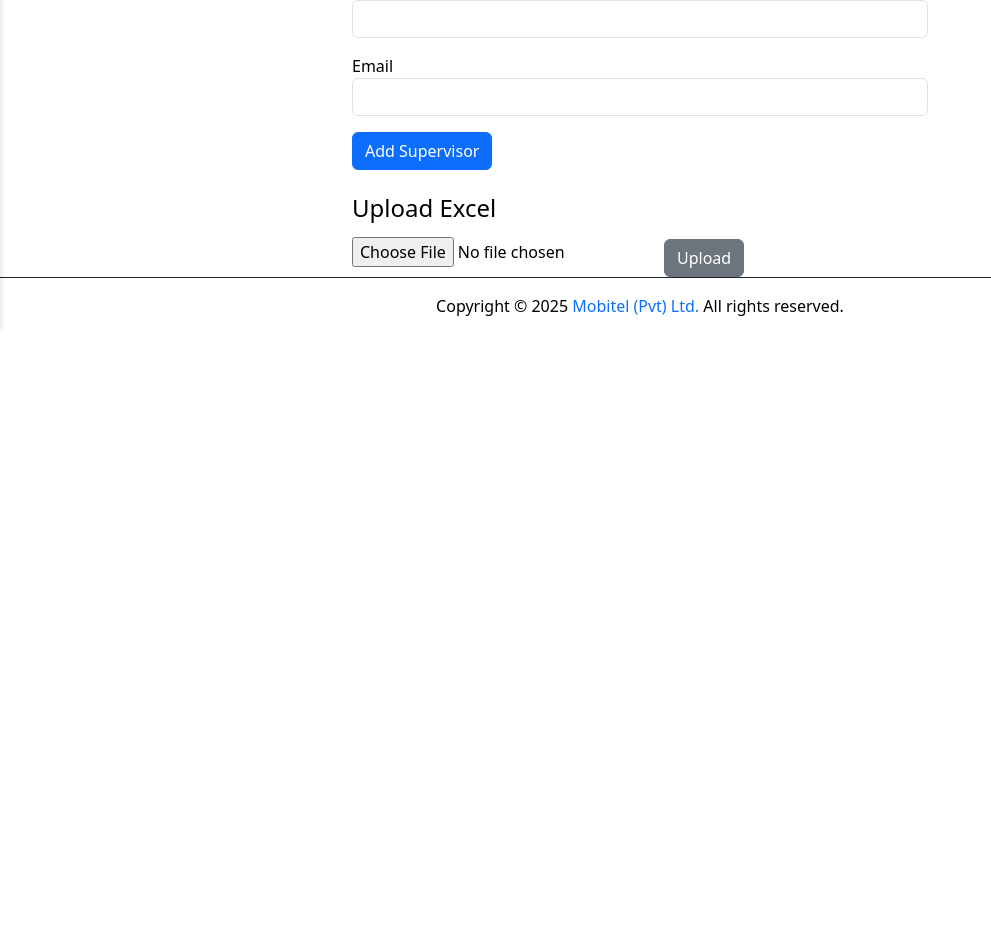
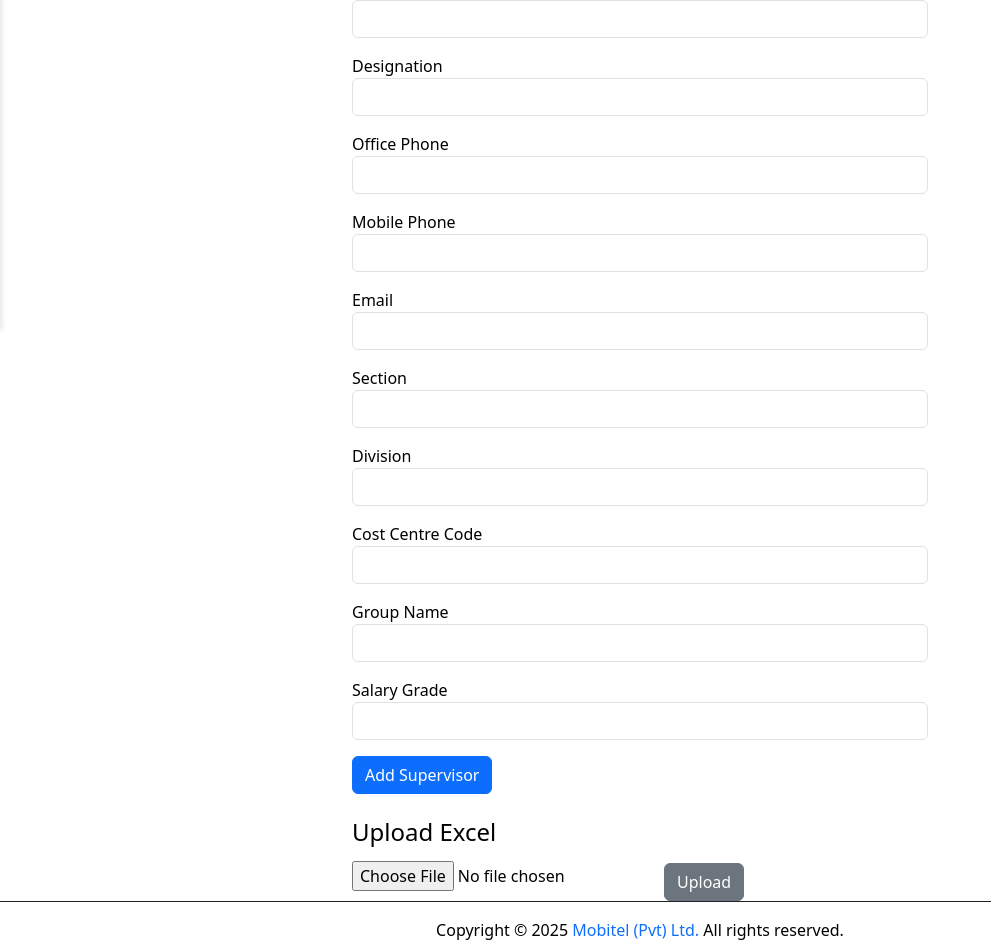
Before and after one commit to internmanagementsystem2025/internshipmanagementsystem, a React (Vite) app in the folder frontend/: page /add-new-supervisor in a window 1280 px wide. Shown: the part 470-1417 px from the top of the page, without its empty margins (0-991 px from the left). Before the commit the page ends 804 px from the top, so only its background shows below. Built offline with nearby package versions, Linux system fonts and the light colour scheme; no server answers; sample sign-in values are in the browser's storage.

Commit message:
update addSupervisor Page

```diff
--- a/frontend/src/admin/pages/scheme/AddSupervisor.jsx
+++ b/frontend/src/admin/pages/scheme/AddSupervisor.jsx
@@ -3,12 +3,20 @@ import axios from 'axios';
 
 const AddSupervisor = () => {
   const [formData, setFormData] = useState({
-    EMPLOYEE_NUMBER: '',
-    EMPLOYEE_TITLE: '',
-    EMPLOYEE_FIRST_NAME: '',
-    EMPLOYEE_SURNAME: '',
-    EMPLOYEE_DESIGNATION: '',
+    SUPERVISOR_NUMBER: '',
+    SUPERVISOR_TITLE: '',
+    SUPERVISOR_INITIALS: '',
+    SUPERVISOR_FIRST_NAME: '',
+    SUPERVISOR_SURNAME: '',
+    SUPERVISOR_DESIGNATION: '',
+    SUPERVISOR_OFFICE_PHONE: '',
+    SUPERVISOR_MOBILE_PHONE: '',
     email: '',
+    SUPERVISOR_SECTION: '',
+    SUPERVISOR_DIVISION: '',
+    SUPERVISOR_COST_CENTRE_CODE: '',
+    SUPERVISOR_GROUP_NAME: '',
+    SUPERVISOR_SALARY_GRADE: '',
   });
   const [file, setFile] = useState(null);
   const [message, setMessage] = useState('');
@@ -37,32 +45,59 @@ const AddSupervisor = () => {
     setError('');
 
     const trimmedData = {
-      EMPLOYEE_NUMBER: formData.EMPLOYEE_NUMBER.trim(),
-      EMPLOYEE_TITLE: formData.EMPLOYEE_TITLE.trim(),
-      EMPLOYEE_FIRST_NAME: formData.EMPLOYEE_FIRST_NAME.trim(),
-      EMPLOYEE_SURNAME: formData.EMPLOYEE_SURNAME.trim(),
-      EMPLOYEE_DESIGNATION: formData.EMPLOYEE_DESIGNATION.trim(),
+      SUPERVISOR_NUMBER: formData.SUPERVISOR_NUMBER.trim(),
+      SUPERVISOR_TITLE: formData.SUPERVISOR_TITLE.trim(),
+      SUPERVISOR_INITIALS: formData.SUPERVISOR_INITIALS.trim(),
+      SUPERVISOR_FIRST_NAME: formData.SUPERVISOR_FIRST_NAME.trim(),
+      SUPERVISOR_SURNAME: formData.SUPERVISOR_SURNAME.trim(),
+      SUPERVISOR_DESIGNATION: formData.SUPERVISOR_DESIGNATION.trim(),
+      SUPERVISOR_OFFICE_PHONE: formData.SUPERVISOR_OFFICE_PHONE.trim(),
+      SUPERVISOR_MOBILE_PHONE: formData.SUPERVISOR_MOBILE_PHONE.trim(),
       email: formData.email.trim(),
+      SUPERVISOR_SECTION: formData.SUPERVISOR_SECTION.trim(),
+      SUPERVISOR_DIVISION: formData.SUPERVISOR_DIVISION.trim(),
+      SUPERVISOR_COST_CENTRE_CODE: formData.SUPERVISOR_COST_CENTRE_CODE.trim(),
+      SUPERVISOR_GROUP_NAME: formData.SUPERVISOR_GROUP_NAME.trim(),
+      SUPERVISOR_SALARY_GRADE: formData.SUPERVISOR_SALARY_GRADE.trim(),
     };
 
+
     // Validation
-    if (!trimmedData.EMPLOYEE_NUMBER) return setError('Employee Number is required');
-    if (!trimmedData.EMPLOYEE_TITLE) return setError('Employee Title is required');
-    if (!trimmedData.EMPLOYEE_FIRST_NAME) return setError('First Name is required');
-    if (!trimmedData.EMPLOYEE_SURNAME) return setError('Surname is required');
-    if (!trimmedData.EMPLOYEE_DESIGNATION) return setError('Designation is required');
+    if (!trimmedData.SUPERVISOR_NUMBER) return setError('Employee Number is required');
+    if (!trimmedData.SUPERVISOR_TITLE) return setError('Employee Title is required');
+    if (!trimmedData.SUPERVISOR_INITIALS) return setError('Initials are required');
+    if (!trimmedData.SUPERVISOR_FIRST_NAME) return setError('First Name is required');
+    if (!trimmedData.SUPERVISOR_SURNAME) return setError('Surname is required');
+    if (!trimmedData.SUPERVISOR_DESIGNATION) return setError('Designation is required');
+    if (!trimmedData.SUPERVISOR_OFFICE_PHONE) return setError('Office Phone is required');
+    if (!trimmedData.SUPERVISOR_MOBILE_PHONE) return setError('Mobile Phone is required');
     if (!trimmedData.email) return setError('Email is required');
+    if (!trimmedData.SUPERVISOR_SECTION) return setError('Section is required');
+    if (!trimmedData.SUPERVISOR_DIVISION) return setError('Division is required');
+    if (!trimmedData.SUPERVISOR_COST_CENTRE_CODE) return setError('Cost Centre Code is required');
+    if (!trimmedData.SUPERVISOR_GROUP_NAME) return setError('Group Name is required');
+    if (!trimmedData.SUPERVISOR_SALARY_GRADE) return setError('Salary Grade is required');
+
 
     try {
-      const res = await axios.post('http://localhost:5000/api/employees/add', trimmedData);
+      const res = await axios.post('http://localhost:5000/api/supervisors/add', trimmedData);
       setMessage(res.data.message || 'Supervisor added successfully');
       setFormData({
-        EMPLOYEE_NUMBER: '',
-        EMPLOYEE_TITLE: '',
-        EMPLOYEE_FIRST_NAME: '',
-        EMPLOYEE_SURNAME: '',
-        EMPLOYEE_DESIGNATION: '',
+        SUPERVISOR_NUMBER: '',
+        SUPERVISOR_TITLE: '',
+        SUPERVISOR_INITIALS: '',
+        SUPERVISOR_FIRST_NAME: '',
+        SUPERVISOR_SURNAME: '',
+        SUPERVISOR_DESIGNATION: '',
+        SUPERVISOR_OFFICE_PHONE: '',
+        SUPERVISOR_MOBILE_PHONE: '',
         email: '',
+        SUPERVISOR_SECTION: '',
+        SUPERVISOR_DIVISION: '',
+        SUPERVISOR_COST_CENTRE_CODE: '',
+        SUPERVISOR_GROUP_NAME: '',
+        SUPERVISOR_SALARY_GRADE: '',
+
       });
     } catch (err) {
       setError(err.response?.data?.error || 'Failed to add supervisor');
@@ -83,7 +118,7 @@ const AddSupervisor = () => {
       const data = new FormData();
       data.append('file', file);
 
-      const res = await axios.post('http://localhost:5000/api/employees/upload', data, {
+      const res = await axios.post('http://localhost:5000/api/supervisors/upload', data, {
         headers: { 'Content-Type': 'multipart/form-data' },
       });
 
@@ -111,8 +146,8 @@ const AddSupervisor = () => {
           <input
             type="text"
             className="form-control"
-            name="EMPLOYEE_NUMBER"
-            value={formData.EMPLOYEE_NUMBER}
+            name="SUPERVISOR_NUMBER"
+            value={formData.SUPERVISOR_NUMBER}
             onChange={handleChange}
             required
           />
@@ -122,8 +157,19 @@ const AddSupervisor = () => {
           <input
             type="text"
             className="form-control"
-            name="EMPLOYEE_TITLE"
-            value={formData.EMPLOYEE_TITLE}
+            name="SUPERVISOR_TITLE"
+            value={formData.SUPERVISOR_TITLE}
+            onChange={handleChange}
+            required
+          />
+        </div>
+        <div className="mb-3">
+          <label>Employee Initials</label>
+          <input
+            type="text"
+            className="form-control"
+            name="SUPERVISOR_INITIALS"
+            value={formData.SUPERVISOR_INITIALS}
             onChange={handleChange}
             required
           />
@@ -133,8 +179,8 @@ const AddSupervisor = () => {
           <input
             type="text"
             className="form-control"
-            name="EMPLOYEE_FIRST_NAME"
-            value={formData.EMPLOYEE_FIRST_NAME}
+            name="SUPERVISOR_FIRST_NAME"
+            value={formData.SUPERVISOR_FIRST_NAME}
             onChange={handleChange}
             required
           />
@@ -144,8 +190,8 @@ const AddSupervisor = () => {
           <input
             type="text"
             className="form-control"
-            name="EMPLOYEE_SURNAME"
-            value={formData.EMPLOYEE_SURNAME}
+            name="SUPERVISOR_SURNAME"
+            value={formData.SUPERVISOR_SURNAME}
             onChange={handleChange}
             required
           />
@@ -155,8 +201,30 @@ const AddSupervisor = () => {
           <input
             type="text"
             className="form-control"
-            name="EMPLOYEE_DESIGNATION"
-            value={formData.EMPLOYEE_DESIGNATION}
+            name="SUPERVISOR_DESIGNATION"
+            value={formData.SUPERVISOR_DESIGNATION}
+            onChange={handleChange}
+            required
+          />
+        </div>
+        <div className="mb-3">
+          <label>Office Phone</label>
+          <input
+            type="int"
+            className="form-control"
+            name="SUPERVISOR_OFFICE_PHONE"
+            value={formData.SUPERVISOR_OFFICE_PHONE}
+            onChange={handleChange}
+            required
+          />
+        </div>
+        <div className="mb-3">
+          <label>Mobile Phone</label>
+          <input
+            type="int"
+            className="form-control"
+            name="SUPERVISOR_MOBILE_PHONE"
+            value={formData.SUPERVISOR_MOBILE_PHONE}
             onChange={handleChange}
             required
           />
@@ -172,6 +240,62 @@ const AddSupervisor = () => {
             required
           />
         </div>
+        <div className="mb-3">
+          <label>Section</label>
+          <input
+            type="text"
+            className="form-control"
+            name="SUPERVISOR_SECTION"
+            value={formData.SUPERVISOR_SECTION}
+            onChange={handleChange}
+            required
+          />
+        </div>
+        <div className="mb-3">
+          <label>Division</label>
+          <input
+            type="text"
+            className="form-control"
+            name="SUPERVISOR_DIVISION"
+            value={formData.SUPERVISOR_DIVISION}
+            onChange={handleChange}
+            required
+          />
+        </div>
+        <div className="mb-3">
+          <label>Cost Centre Code</label>
+          <input
+            type="text"
+            className="form-control"
+            name="SUPERVISOR_COST_CENTRE_CODE"
+            value={formData.SUPERVISOR_COST_CENTRE_CODE}
+            onChange={handleChange}
+            required
+          />
+        </div>
+        <div className="mb-3">
+          <label>Group Name</label>
+          <input
+            type="text"
+            className="form-control"
+            name="SUPERVISOR_GROUP_NAME"
+            value={formData.SUPERVISOR_GROUP_NAME}
+            onChange={handleChange}
+            required
+          />
+        </div>
+        <div className="mb-3">
+          <label>Salary Grade</label>
+          <input
+            type="text"
+            className="form-control"
+            name="SUPERVISOR_SALARY_GRADE"
+            value={formData.SUPERVISOR_SALARY_GRADE}
+            onChange={handleChange}
+            required
+          />
+        </div>
+
         <button type="submit" className="btn btn-primary">Add Supervisor</button>
       </form>
 
```
